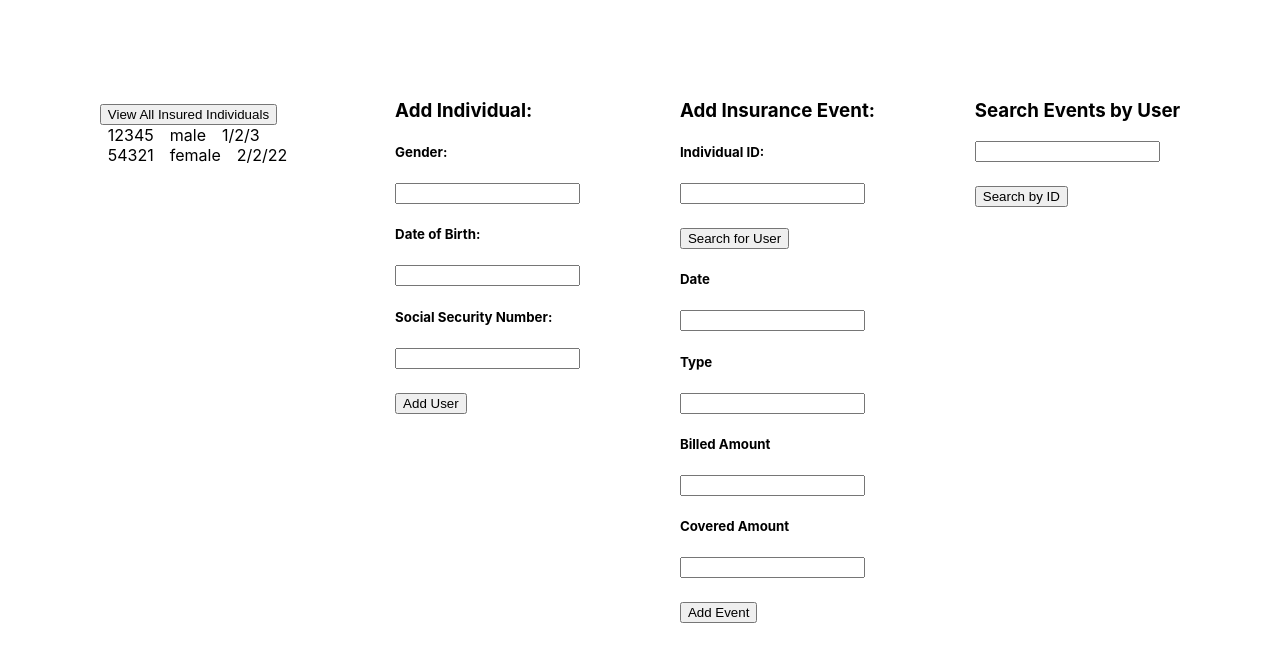
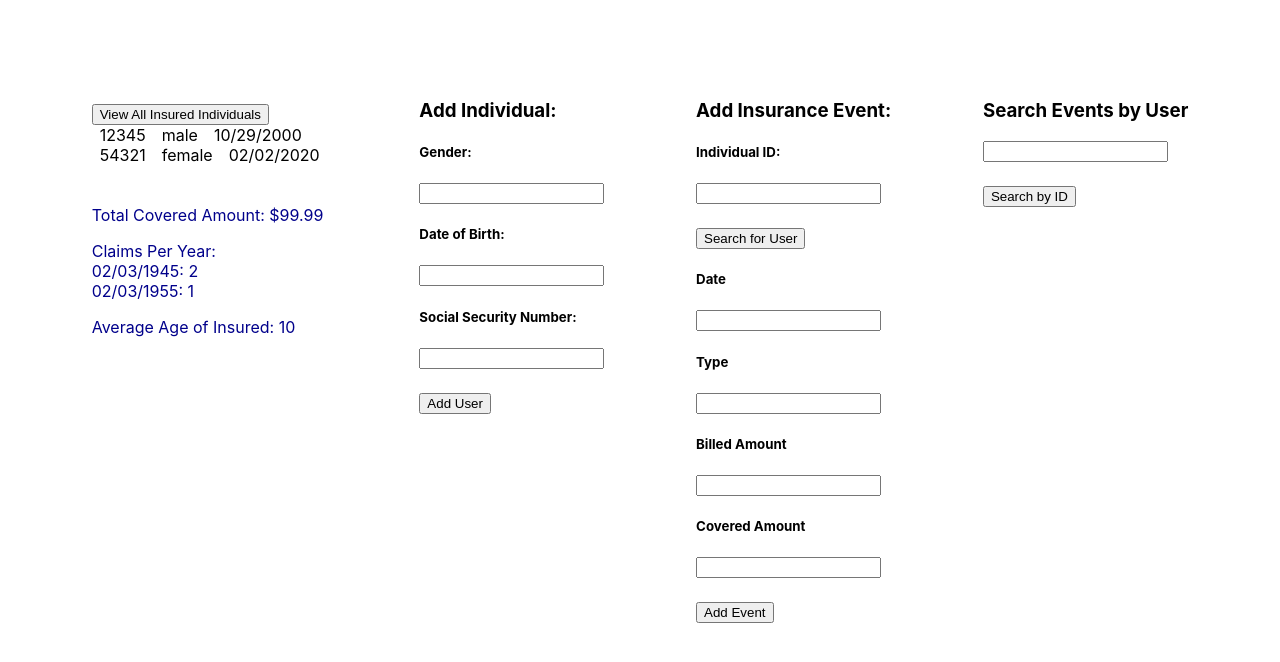
Before and after one commit to MattRodigheri/groundspeed, a React (Create React App) app: page / in a window 1280 px wide. Both pictures are taken after a click on the button "View All Insured Individuals". Shown: the top 662 px of the page. Built offline with nearby package versions, Linux system fonts and the light colour scheme; data requests are answered from the project's data file.

Commit message:
aggregate data

```diff
--- a/db.json
+++ b/db.json
@@ -3,38 +3,44 @@
     {
       "id": "12345",
       "gender": "male",
-      "dob": "1/2/3",
-      "ss": "5",
+      "dob": "10/29/2000",
+      "ss": "947382948",
       "smoker": "no",
-      "allergies": [],
+      "allergies": [
+        "pollen"
+      ],
       "medicalConditions": [],
       "healthHistory": [
         {
-          "date": "09/07/2020",
+          "date": "02/03/1945",
           "type": "asfd",
-          "billedAmount": "asdf",
-          "coveredAmount": "asdf"
+          "billedAmount": "10.00",
+          "coveredAmount": "9.00"
         }
       ]
     },
     {
       "id": "54321",
       "gender": "female",
-      "dob": "2/2/22",
+      "dob": "02/02/2020",
       "ss": "987654321",
       "smoker": true,
-      "allergies": [
-        "dinosaurs"
-      ],
+      "allergies": [],
       "medicalConditions": [
-        "brain"
+        "heart"
       ],
       "healthHistory": [
         {
-          "date": "2/3/45",
+          "date": "02/03/1945",
           "type": "good",
-          "billedAmount": "$10.00",
-          "coveredAmount": "$9.00"
+          "billedAmount": "100.00",
+          "coveredAmount": "90.00"
+        },
+        {
+          "date": "02/03/1955",
+          "type": "bad",
+          "billedAmount": "1.00",
+          "coveredAmount": "0.99"
         }
       ]
     }
--- a/src/App.css
+++ b/src/App.css
@@ -16,3 +16,15 @@ button {
   display: block;
   margin-top: 3vh;
 }
+
+p {
+  color: darkblue;
+}
+
+.metrics {
+  margin-top: 5vh;
+}
+
+.claims {
+  margin-bottom: -1em;
+}
--- a/src/App.js
+++ b/src/App.js
@@ -6,9 +6,6 @@ import ListAllIndividuals from "./ListAllIndividuals.js"
 import ListAllEventsByIndividual from './ListAllEventsByIndividual.js'
 
 class App extends React.Component {
-  constructor() {
-    super()
-  }
 
   render() {
     return (
--- a/src/ListAllIndividuals.js
+++ b/src/ListAllIndividuals.js
@@ -6,10 +6,15 @@ class ListAllIndividuals extends React.Component {
         super()
 
         this.state = {
-            userData: []
+            userData: [],
+            // totalCoveredAmount: ,
+            claimsPerYear: "",
+            avgAge: ""
         }
 
-        this.getUserData = this.getUserData.bind(this)
+        this.getUserData = this.getUserData.bind(this);
+        this.aggregateData = this.aggregateData.bind(this);
+
     }
 
 
@@ -17,16 +22,47 @@ class ListAllIndividuals extends React.Component {
         fetch("http://localhost:3001/users")
         .then(response => response.json())
         .then(data => {
-            this.setState({userData: data})
+            this.setState({userData: data});
+            this.aggregateData();
         })
         .catch((error) => {
             console.error('Error:', error);
         });
     }
 
+    aggregateData() {
+        let totalCoveredAmount = 0;
+        let claimsPerYear = {};
+        let currentDate = new Date();
+        let year = currentDate.getFullYear();
+        let agesTotal = 0;
+
+        this.state.userData.forEach((user) => {
+            let bYear = Number(user.dob.split('/')[2]);
+
+            if (bYear < year) {
+                agesTotal += (year - bYear);
+            }
+
+            user.healthHistory.forEach((event)=> {
+                totalCoveredAmount += Number(event.coveredAmount);
+                if (!claimsPerYear[event.date]) {
+                    claimsPerYear[event.date] = 1;
+                } else {
+                    claimsPerYear[event.date]++
+                }
+            });
+        });
+
+        this.setState({
+            totalCoveredAmount,
+            claimsPerYear,
+            avgAge: agesTotal / this.state.userData.length
+        })
+    }
+
     render() {
-        let insuredIndividuals = []
-            insuredIndividuals = this.state.userData.map((user, index) => {
+        let insuredIndividuals = this.state.userData.map((user, index) => {
             return (
                 <div key={index}>
                     <span>{user.id}</span>
@@ -34,11 +70,37 @@ class ListAllIndividuals extends React.Component {
                     <span>{user.dob}</span>
                 </div>
             )
+        });
+
+        let metrics;
+        let claimsPerYearArray = []
+        if (this.state.totalCoveredAmount) {
+            for (let year in this.state.claimsPerYear) {
+                claimsPerYearArray.push(`${year}: ${this.state.claimsPerYear[year]}`)
+            }
+        let claimsPerYearFormatted = claimsPerYearArray.map((year, index) => {
+            return (
+                <div key={index}>
+                    {year}
+                </div>
+            )
         })
+
+            metrics = (
+                <div className="metrics">
+                    <p>{`Total Covered Amount: $${this.state.totalCoveredAmount}`}</p>
+                    <p className="claims">Claims Per Year:</p>
+                    <p>{claimsPerYearFormatted}</p>
+                    <p>{`Average Age of Insured: ${this.state.avgAge}`}</p>
+                </div>
+            )
+        }
+
         return (
             <div className="section">
                 <button onClick={this.getUserData}>View All Insured Individuals</button>
                 {insuredIndividuals}
+                {metrics}
             </div>
         )
     }
```
Lines whose indentation alone changed are shown as unchanged.
